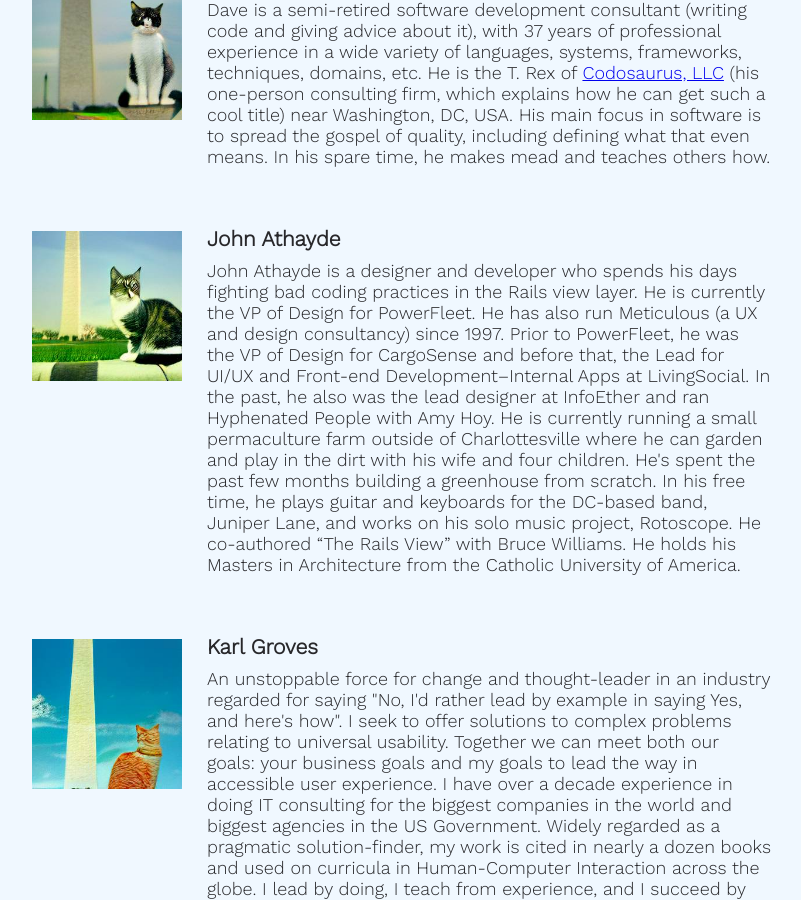
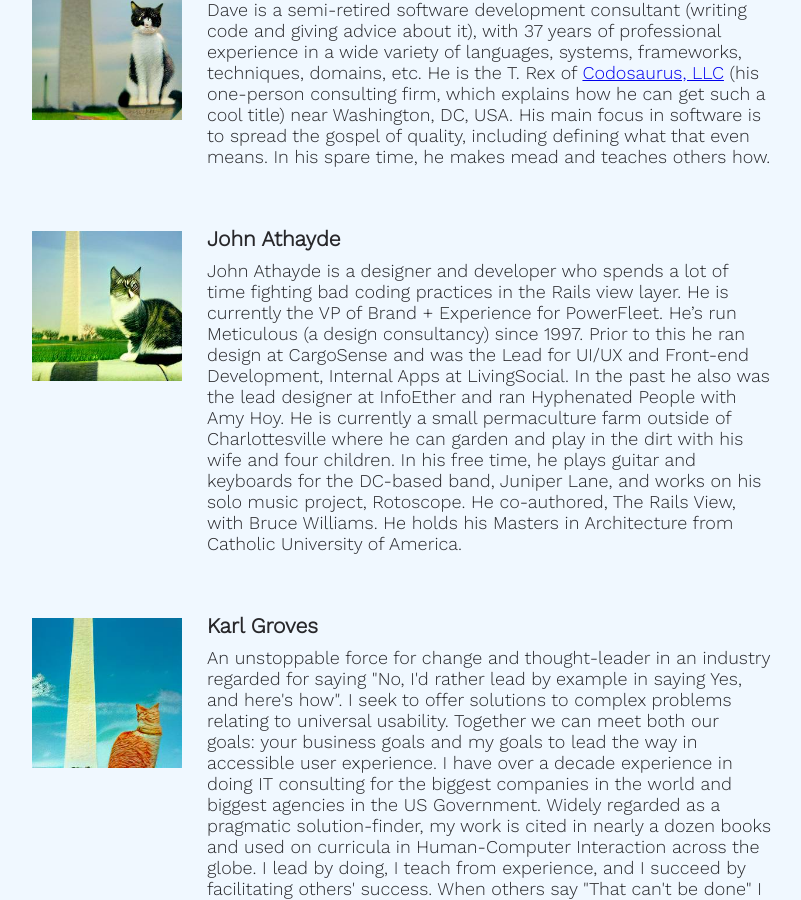
Before and after one commit to gothamgo/frontrunnersconf.github.io, a Jekyll site: the page built from test/testpage.html, in a window 1280 px wide and 900 px high, scrolled down 1019 px. Shown: the whole window, without its empty margins (226-1027 px from the left). Built offline with Jekyll 4.4.1, drawn with Linux system fonts in a browser that asks for light colours.

Commit message:
Update john_athayde.html

```diff
--- a/_includes/john_athayde.html
+++ b/_includes/john_athayde.html
@@ -8,13 +8,15 @@
     <h3 class="speaker-name">John Athayde</span></h3>
 
     <p class="speaker-bio">
-      John Athayde is a designer and developer who spends his days fighting bad coding practices in the Rails view layer.
-      He is currently the VP of Design for PowerFleet.
-      He has also run Meticulous (a UX and design consultancy) since 1997.
-      Prior to PowerFleet, he was the VP of Design for CargoSense and before that,
-      the Lead for UI/UX and Front-end Development–Internal Apps at LivingSocial.
-      In the past, he also was the lead designer at InfoEther and ran Hyphenated People with Amy Hoy.
-      He is currently running a small permaculture farm outside of Charlottesville where he can garden and play in the dirt with his wife and four children. He's spent the past few months building a greenhouse from scratch. In his free time, he plays guitar and keyboards for the DC-based band, Juniper Lane, and works on his solo music project, Rotoscope. He co-authored “The Rails View” with Bruce Williams. He holds his Masters in Architecture from the Catholic University of America.
+      John Athayde is a designer and developer who spends a lot of time fighting bad coding practices in the Rails view layer.
+      He is currently the VP of Brand + Experience for PowerFleet.
+      He’s run Meticulous (a design consultancy) since 1997.
+      Prior to this he ran design at CargoSense and was the Lead for UI/UX and Front-end Development‚ Internal Apps at LivingSocial.
+      In the past he also was the lead designer at InfoEther and ran Hyphenated People with Amy Hoy.
+      He is currently a small permaculture farm outside of Charlottesville where he can garden and play in the dirt with his wife and four children.
+      In his free time, he plays guitar and keyboards for the DC-based band, Juniper Lane,
+      and works on his solo music project, Rotoscope. He co-authored‚ The Rails View‚ with Bruce Williams.
+      He holds his Masters in Architecture from Catholic University of America.
     </p>
   </div>
 
```
